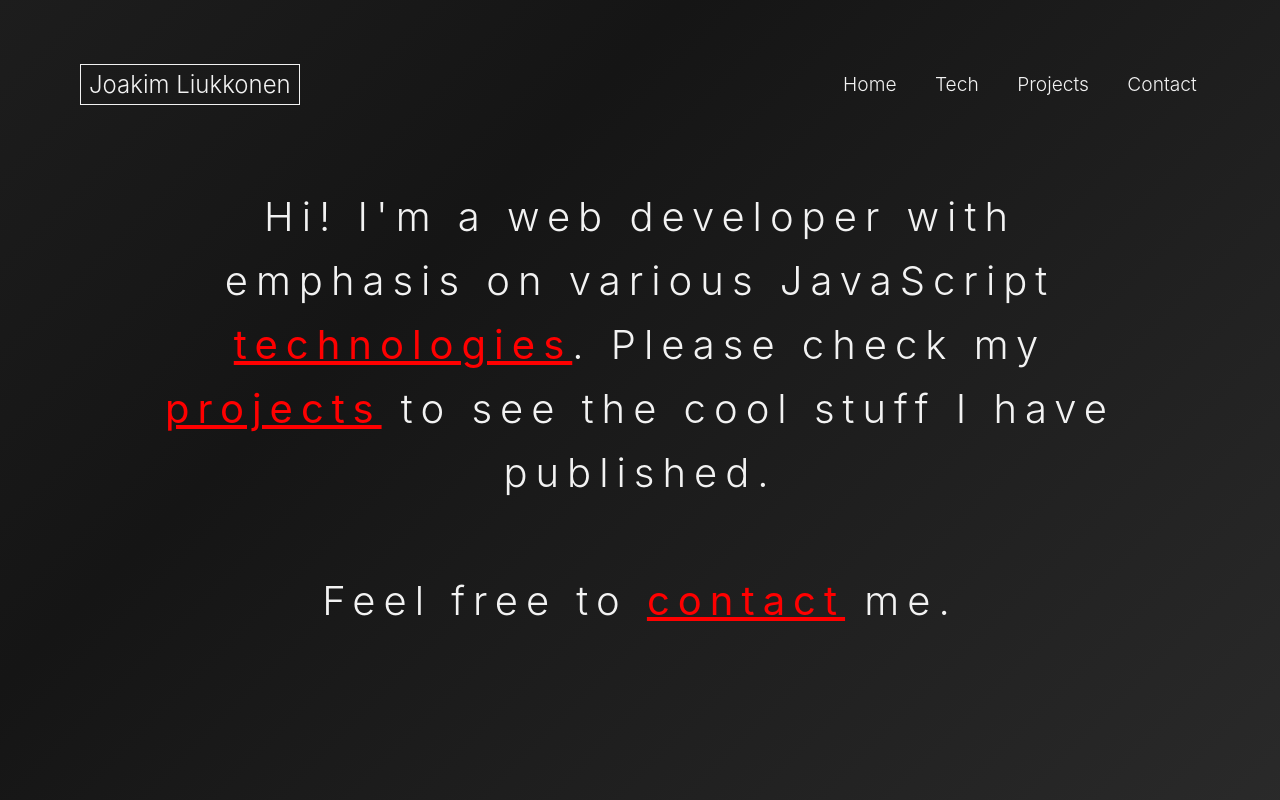
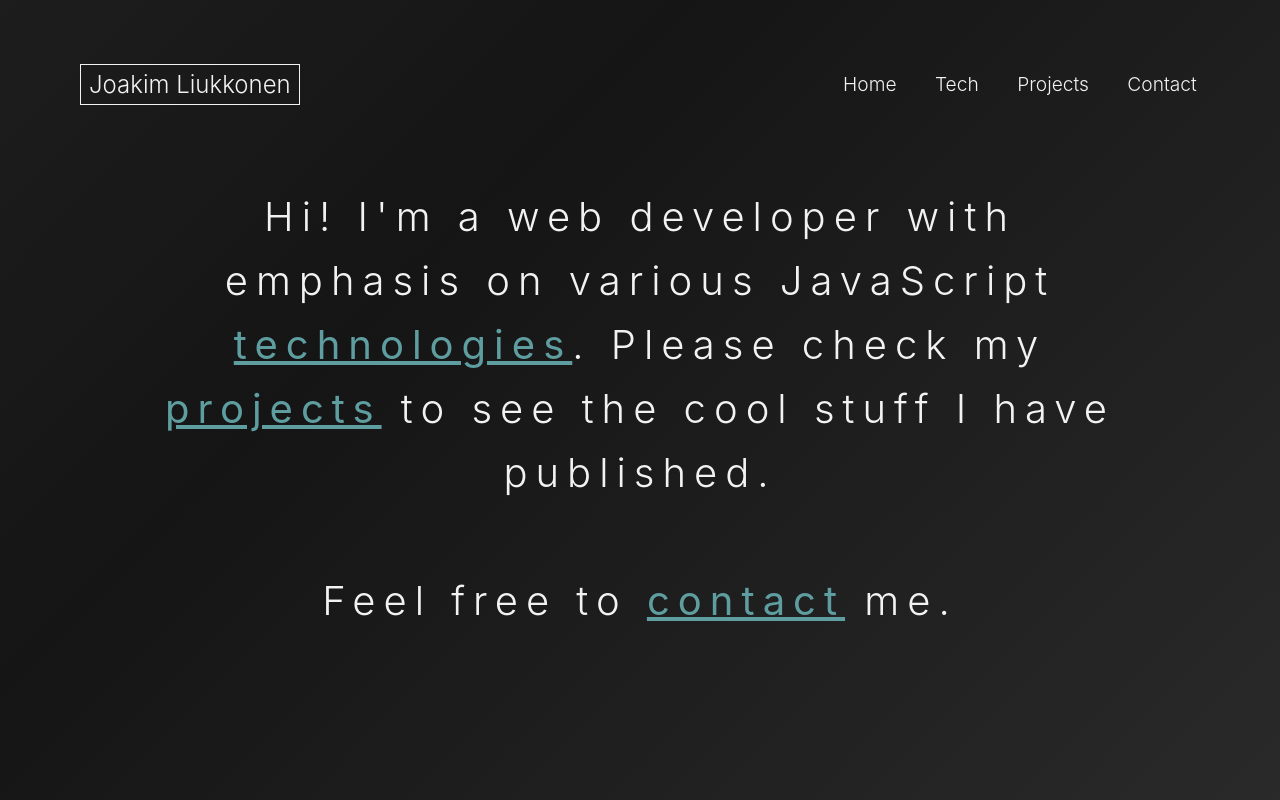
Before and after one commit to c00di/my-portfolio, a Next.js app: page / in a window 1280 px wide. Built offline with nearby package versions, Linux system fonts and the light colour scheme.

Commit message:
Change red color to cadetblue site wide.

```diff
--- a/styles/globals.css
+++ b/styles/globals.css
@@ -9,7 +9,7 @@ body {
     Ubuntu, Cantarell, Fira Sans, Droid Sans, Helvetica Neue, sans-serif;
   font-size: 16px;
   color: #f2f2f2;
-  background-color: red;
+  background-color: cadetblue;
 }
 
 * {
--- a/ui/components/Introduction.comp.tsx
+++ b/ui/components/Introduction.comp.tsx
@@ -31,7 +31,7 @@ const Introduction = () => {
                 }
 
                 a.link {
-                    color: red;
+                    color: cadetblue;
                     text-decoration: underline;
                     font-weight: 400;
                 }
--- a/ui/components/Navbar.comp.tsx
+++ b/ui/components/Navbar.comp.tsx
@@ -73,9 +73,9 @@ const Navbar = () => {
         }
 
         a.link:hover {
-          color: red !important;
+          color: cadetblue !important;
           transition-duration: 0.2s;
-          border-bottom: 1px solid red;
+          border-bottom: 1px solid cadetblue;
         }
 
         a.link:visited {
```
